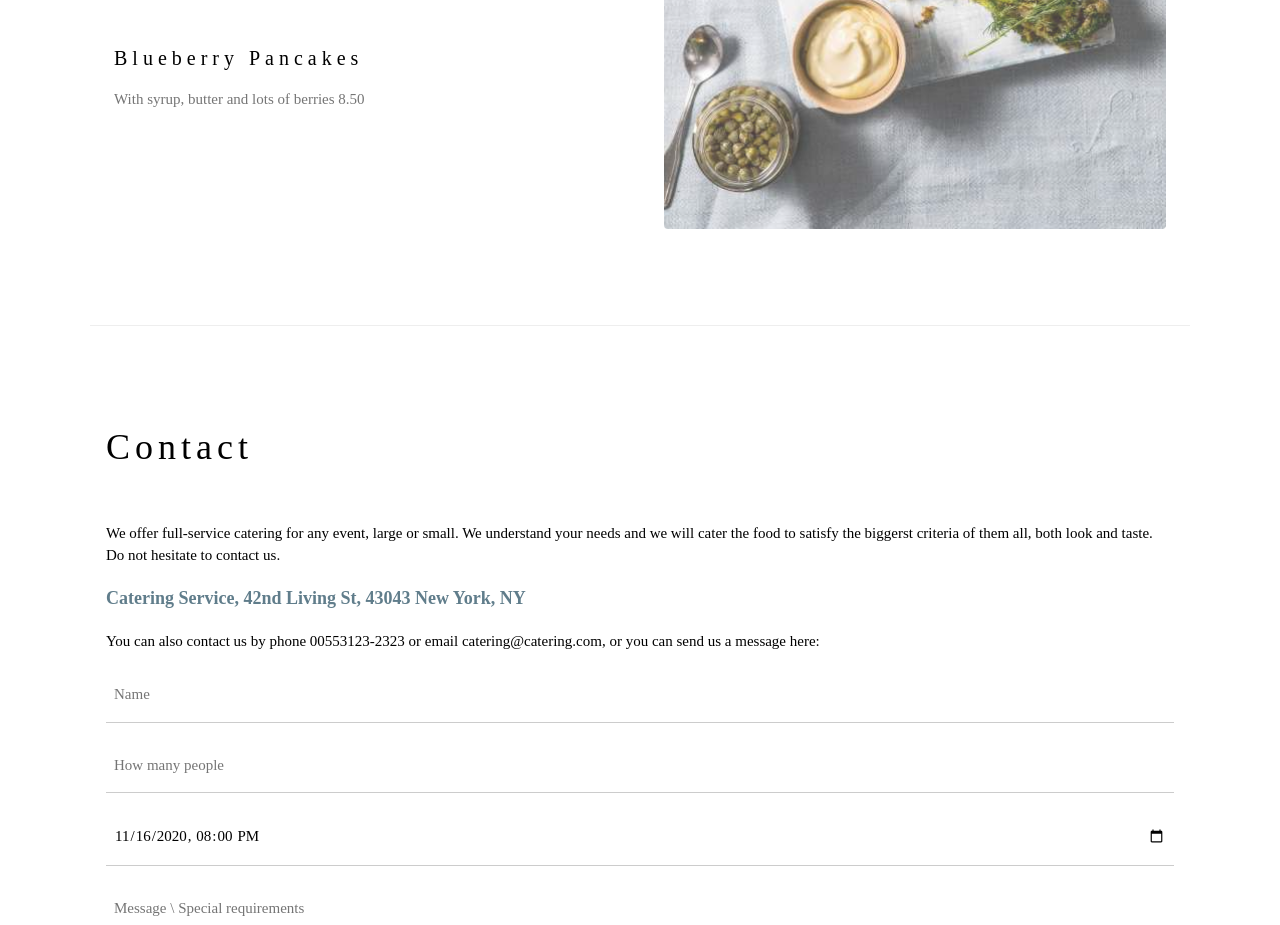
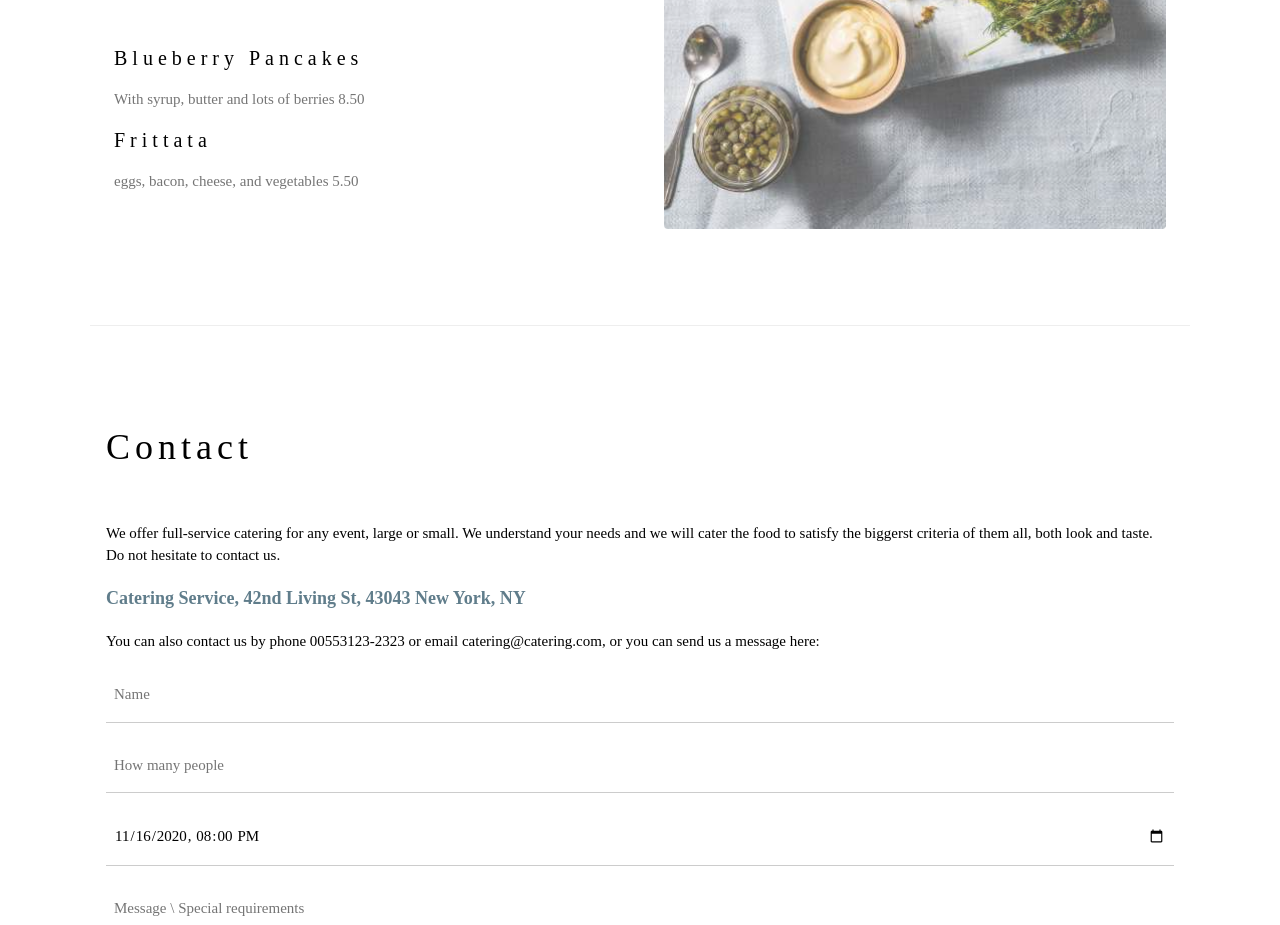
Before and after one commit to GustAres/mywebsite, a plain HTML site: page index.html in a window 1280 px wide. Shown: the part 2060-2985 px from the top of the page. Drawn offline with nearby package versions, Linux system fonts and the light colour scheme.

Commit message:
Adicionado o item Frittta

```diff
--- a/index.html
+++ b/index.html
@@ -74,6 +74,9 @@ h1, h2, h3, h4, h5, h6 {
 
       <h4>Blueberry Pancakes</h4>
       <p class="w3-text-grey">With syrup, butter and lots of berries 8.50</p>
+
+      <h4>Frittata</h4>
+      <p class="w3-text-grey">eggs, bacon, cheese, and vegetables 5.50</p>
     </div>
 
     <div class="w3-col l6 w3-padding-large">
```
